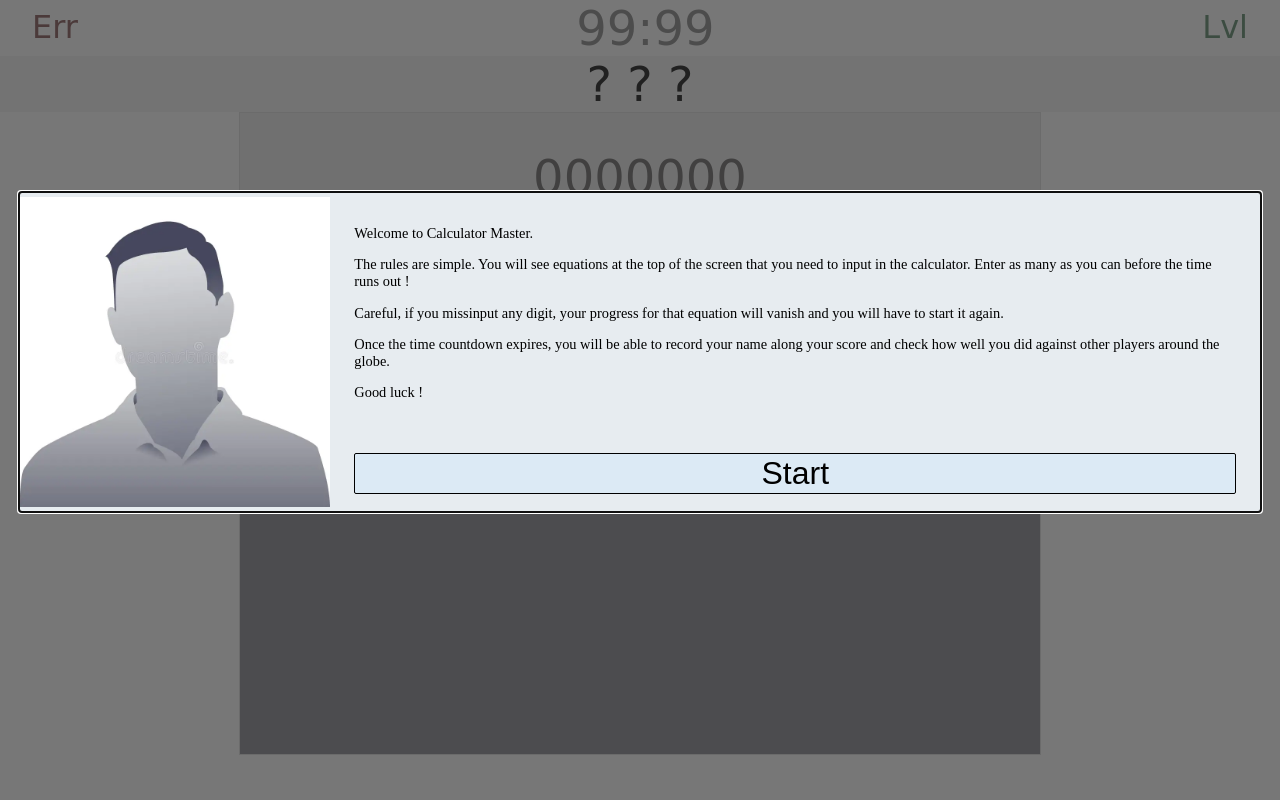
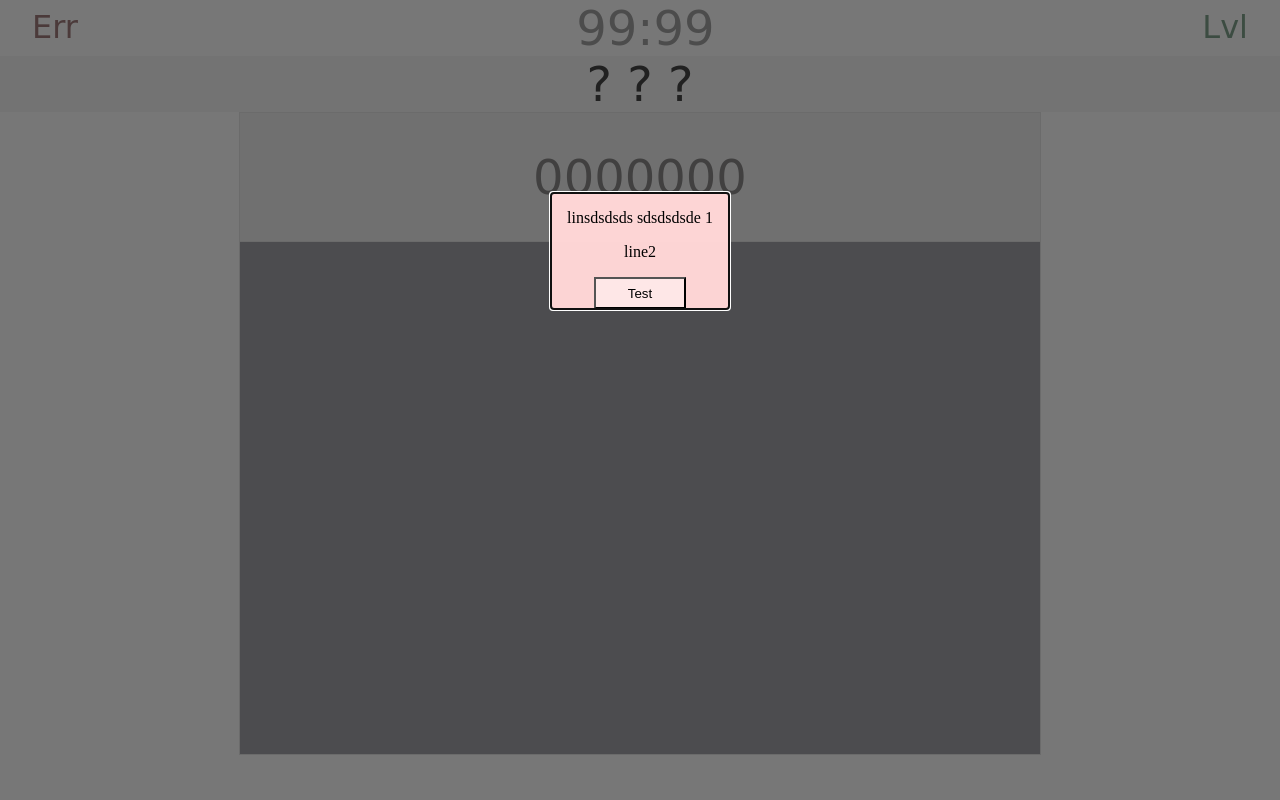
Before and after one commit to dmo575/CalculatorMaster, a Flask app: page / in a window 1280 px wide. Run offline with Flask 3, Linux system fonts and the light colour scheme; some web fonts are replaced.

Commit message:
saving before adding some final animations

```diff
--- a/static/css/index.css
+++ b/static/css/index.css
@@ -57,13 +66,13 @@
 /*                                                                      calculator */
 /*third row, contains the whole calculator*/
 /* the div that will contain the whole calculator */
-#calculator_container {
+#calculator {
     display: flex;
     justify-content: center;
 }
 
 /* the calculator object */
-#calculator {
+#calculator_container {
     display: flex;
     flex-direction: column;
     justify-content: flex-start;
@@ -78,7 +87,7 @@
 }
 /*                                                                      screen */
 
-#screen_container {
+#screen {
     display: flex;
     justify-content: center;
     align-items: center;
@@ -90,7 +99,7 @@
     background-color: rgb(235, 235, 235);
 }
 
-#screen {
+#screen_container {
     display: flex;
     justify-content: center;
     align-items: center;
@@ -105,7 +114,7 @@
 }
 
 /*                                                                      buttons */
-#buttons_container {
+#buttons {
     display: grid;
 
     width: 100%;
@@ -128,27 +137,15 @@
 }
 /*-----------------------------------------------------------------------------------*/
 
-
-/*                                                                      generic modal */
-
-.parent_modal {
-    width: 50%;
-    height: 50%;
-
-    margin-top: 15%;
-
-    padding: 0;
-    border: 0;
-
-    background-color: rgb(231, 236, 240);
-}
-/*-----------------------------------------------------------------------------------*/
-
 /*                                                                      intro modal */
 /*intro window modal*/
-#intro_modal {
+#modal_intro {
     width: 100%;
     height: 40%;
+}
+
+#modal_intro::backdrop {
+    opacity: 0;
 }
 
 #intro_container {
@@ -159,7 +156,7 @@
     height: 100%;
 }
 
-#message_container {
+#intro_message {
     display: flex;
     flex-direction: column;
     justify-content: space-around;
@@ -168,20 +165,16 @@
     margin-right: 2%;
 }
 
-#intro_modal::backdrop {
-    opacity: 0;
-}
-
 #intro_image {
     max-width: 25%;
     object-fit: contain;
 }
 
-#message {
+#intro_message_text {
     font-size: 0.9rem;
 }
 
-#btn_start {
+#intro_message_button {
     font-size: 2rem;
 
     border: solid black 1px;
@@ -300,25 +291,29 @@
 
 /*                                                                      message modal */
 
-.message_container {
-    display: flex;
-    justify-content: center;
-}
-
-.message_dialog {
-    border: 1px solid rgb(0, 0, 0);
+.message_general {
     padding: 0;
-    background-color: #e7ecf0;
+    border: 0;
     z-index: 10;
 }
 
-.message_dialog_error_theme {
+.message_general::backdrop {
+    background-color: transparent;
+}
+
+.message_pos_center {
+    margin-top: 15%;
+}
+
+.message_theme_default {
+
+    background-color: rgb(231, 236, 240);
+}
+
+.message_theme_error {
+
     border: 1px solid red;
     background-color: rgba(255, 215, 215, 0.98);
-}
-
-.message_dialog::backdrop {
-    background-color: transparent;
 }
 
 .message_line {
@@ -328,10 +323,22 @@
     margin-right: 1rem;
 }
 
+.message_button_flex {
+    display: flex;
+    justify-content: center;
+    width: 100%;
+}
+
 .message_button {
     margin: 0;
-    width: 100%;
+
+    padding-right: 2rem;
+    padding-left: 2rem;
+    margin-right: 2rem;
+    margin-left: 2rem;
+
     height: 2rem;
+
     border-radius: 0;
     background-color: rgba(255, 255, 255, 0.432);
     border-color: black;
--- a/static/js/index.js
+++ b/static/js/index.js
@@ -14,25 +14,23 @@
 const wordColors = ['red', 'green', 'blue', 'yellow'];
 
 // elements (since this script is set to defer, we can safely get the html elements here)
-const screenElement = document.querySelector('#screen');
-const equationElement = document.querySelector('#equation')
-const timerElement = document.querySelector('#timer');
+const screenElement = document.querySelector('#screen_container');
+const equationElement = document.querySelector('#equation_container')
+const timerElement = document.querySelector('#timer_container');
 const errorsElement = document.querySelector('#errors');
 const levelElement = document.querySelector('#level');
-const gridElement = document.querySelector('#buttons_container');
-const countdownModalElement = document.querySelector('#countdown_modal');
-const countdownContainer = document.querySelector('#countdown');
-
+const gridElement = document.querySelector('#buttons');
+const countdownElement = document.querySelector('#countdown');
+const buttonsElement = document.querySelector('#buttons');
 // forms
-const nameForm = document.querySelector('#name_form');
-
-// modal message boxes
-const introModalElement = document.querySelector('#intro_modal');
-const nameModalElement = document.querySelector('#name_modal');
-const leaderboardModalElement = document.querySelector('#leaderboard');
-
+const usernameForm = document.querySelector('#username_form');
+// modals
+const introModal = document.querySelector('#modal_intro');
+const countdownModal = document.querySelector('#modal_countdown');
+const usernameModal = document.querySelector('#modal_username');
+const leaderboardModal = document.querySelector('#modal_leaderboard');
 // buttons
-const introModalButtonElement = document.querySelector('#btn_start');
+const introButton = document.querySelector('#intro_message_button');
 
 // how often we will update the timer UI (miliseconds)
 const timerInterval = 10;
@@ -44,7 +42,7 @@
 // every how many levels should we increase the equation complexity
 var equationMult = 4;
 // time remaining in miliseconds
-var currentTime = /*99.99*/ 5 * 1000;
+var currentTime = /*99.99*/ 0.5 * 1000;
 // current level
 var lvl = 0;
 // counts the player's mistakes
@@ -60,7 +58,9 @@
 document.addEventListener('DOMContentLoaded', (event) => {
 
     // Opens the welcome/instructions message
-    openMessagePre(introModalElement, true);
+    openMessage(['linsdsdsds   sdsdsdsde 1', 'line2'], ['message_pos_center', 'message_theme_error'], true, 'Test', ()=> {console.log('sdsds')});
+    //openMessagePre(introModal, true);
+    //openMessagePre(leaderboardModal, true);
 });
 
 // triggers each time the player presses a button on the calculator
@@ -93,10 +93,10 @@
     }
 });
 // triggers when the player clicks 'Start' on the intro modal
-introModalButtonElement.addEventListener('click', (event) => {
+introButton.addEventListener('click', (event) => {
 
     // close intro message and start the countdown
-    closeMessage(introModalElement, true, true)
+    closeMessage(introModal, true, true)
     .then(() => {
         startCountDown();
     });
@@ -110,14 +110,14 @@
 });
 
 // triggers when the user hits enter on the 'enter a username' window
-nameForm.addEventListener('submit', (event) => {
+usernameForm.addEventListener('submit', (event) => {
 
     // prevent default, we will handle the request by fetch.
     event.preventDefault();
 
-    nameForm.username.disabled = true;
+    usernameForm.username.disabled = true;
 
-    let username = nameForm.username.value;
+    let username = usernameForm.username.value;
 
     // client side data validation for the name
     let checkObject = checkUsername(username);
@@ -126,13 +126,13 @@
     if(!checkObject.pass) {
 
         // open an error message and inform user of error
-        openMessage(true, checkObject.errorArray, false, 'OK', (e) => {
+        openMessage(checkObject.errorArray, ['message_pos_center', 'message_theme_error'], false, 'OK', (e) => {
 
             // on click, close the erro window
             closeMessage(e.target.parentNode)
             .then(() => {
                 // enable input field again
-                nameForm.username.disabled = false;
+                usernameForm.username.disabled = false;
             });
         });
 
@@ -140,7 +140,7 @@
     }
 
     // close the 'insert name' message
-    closeMessage(nameModalElement, false, false)
+    closeMessage(usernameModal, false, false)
     .then(()=> {
 
         // then attempt to send the score
@@ -155,9 +155,9 @@
 
             console.log(error.message);
             // reopen the 'insert name' message to allow for a try again
-            openMessagePre(nameModalElement, false)
+            openMessagePre(usernameModal, false)
             .then(() => {
-                nameForm.username.disabled = false;
+                usernameForm.username.disabled = false;
             });
         });
     });
@@ -181,20 +181,20 @@
     let updateRate = 10;
     // start time (seconds)
     let time = 4.0;
-    let computedFontSize = window.getComputedStyle(countdownContainer).fontSize;
+    let computedFontSize = window.getComputedStyle(countdownElement).fontSize;
     // original size of the text in pixles
     // we substract 2 to remove the 'px' from the string we are parsing
     let originalSize = parseInt(computedFontSize.slice(0, computedFontSize.length - 2));
 
     // set the initial value for the countdown text and show the modal
-    countdownContainer.innerText = time;
-    countdownModalElement.showModal();
+    countdownElement.innerText = time;
+    countdownModal.showModal();
 
     // every tick:
     let cd = setInterval(() => {
 
         // get current size (returns a string with px at the end)
-        computedFontSize = window.getComputedStyle(countdownContainer).fontSize;
+        computedFontSize = window.getComputedStyle(countdownElement).fontSize;
 
         // parse the size into an int
         let currSize = parseInt(computedFontSize.slice(0, computedFontSize.length - 2));
@@ -206,21 +206,21 @@
         time -= updateRate / 1000;
 
         // if a second has passed:
-        if(parseInt(countdownContainer.innerText) > parseInt(time)) {
+        if(parseInt(countdownElement.innerText) > parseInt(time)) {
 
             // set the innerText to the new second value
-            countdownContainer.innerText = parseInt(time);
+            countdownElement.innerText = parseInt(time);
 
             // set currSize to original size
             currSize = originalSize;
         }
 
         // update element's innerText size with computed size
-        countdownContainer.style.fontSize = `${currSize}px`;
+        countdownElement.style.fontSize = `${currSize}px`;
 
         // if time is less than 1.0
         if(time < 1) {
-            countdownModalElement.close();
+            countdownModal.close();
             startGame();
             clearInterval(cd);
         }
@@ -351,7 +351,7 @@
 function endGame() {
     //
     printThankYou();
-    openMessagePre(nameModalElement, true);
+    openMessagePre(usernameModal, true);
 }
 
 // creates a custom calculator that displays a 'Thank you" message
@@ -396,7 +396,7 @@
     const promise = new Promise((resolve, reject) => {
 
         // open a loading msg
-        openMessage(false, ['Sending your score to the server', '. . . '])
+        openMessage(['Sending your score to the server', '. . . '])
         .then((loadingMsg) => {
 
             // then start a fetch request
@@ -426,7 +426,7 @@
                     .then(()=> {
 
                         // then open msg telling user to use different name
-                        openMessage(false, ['There is already a record with this username and score', 'Please select another username'], false, 'Ok', (e) => {
+                        openMessage(['There is already a record with this username and score', 'Please select another username'], undefined, false, 'Ok', (e) => {
 
                             // on message's button click:
                             // close message
@@ -462,7 +462,7 @@
                 .then(() => {
 
                     // then open an error message with the option to try again
-                    openMessage(true, ['Oops !', 'An error acurred while sending the score to the server'],false, 'Try again',  (e) => {
+                    openMessage(['Oops !', 'An error acurred while sending the score to the server'], ['message_pos_center', 'message_theme_error'],false, 'Try again',  (e) => {
 
                         // on click 'try again':
                         // close error message
@@ -494,7 +494,7 @@
     const promise = new Promise ((resolve, reject) => {
 
         // open loading message
-        openMessage(false, ['Loading global rankins', '. . .'])
+        openMessage(['Loading global rankins', '. . .'])
         .then((loadingMsg) => {
 
             // then fetch for leaderboard data
@@ -541,7 +541,7 @@
                     .then(()=> {
 
                         // then open the leaderboard window
-                        openMessagePre(leaderboardModalElement)
+                        openMessagePre(leaderboardModal)
                         .then(()=> {
                             resolve();
                         });
@@ -558,7 +558,7 @@
                 .then(() => {
 
                     // then open an error message with a 'Try again' option
-                    openMessage(true, ['Error while retrieving leaderboard.'], false, 'Try again', (e) => {
+                    openMessage(['Error while retrieving leaderboard.'], ['message_pos_center', 'message_theme_error'], false, 'Try again', (e) => {
 
                         // on 'Try again' click: close the error message
                         closeMessage(e.target.parentNode)
@@ -637,8 +637,8 @@
 // given the neccessary data, populates the leaderboard element
 function updateLeaderboard(leaderboardData, flags, userData) {
 
-    const leaderboardItemCont = leaderboardModalElement.querySelector('#leaderboard_item_container');
-    const userScoreContainerElement =  leaderboardModalElement.querySelector('#user_score_container');
+    const leaderboardItemCont = leaderboardModal.querySelector('#leaderboard_item_container');
+    const userScoreContainerElement =  leaderboardModal.querySelector('#user_score_container');
 
     // for each leaderboard item element:
     leaderboardData.forEach((element, index)=> {
@@ -985,10 +985,9 @@
 
 // clears out the css grid children
 function initCssGrid() {
-    let gridElement = document.querySelector('#buttons_container');
 
-    while(gridElement.lastChild) {
-        gridElement.removeChild(gridElement.lastChild);
+    while(buttonsElement.lastChild) {
+        buttonsElement.removeChild(gridElement.lastChild);
     }
 }
 
--- a/static/js/message.js
+++ b/static/js/message.js
@@ -17,7 +17,7 @@
 }
 
 // creates a message modal
-function createMessageModal(isError, messageLines, buttonText='', buttonCallBack=undefined) {
+function createMessageModal(messageLines, messageStyles=['message_pos_center', 'message_theme_default'], buttonText='', buttonCallBack=undefined) {
 
     // set up message line elements
     let lines = [];
@@ -26,6 +26,9 @@
         lines[index].innerText = line;
         lines[index].classList.add('message_line');
     });
+
+    let buttonFlexContainer = document.createElement('div');
+    buttonFlexContainer.classList.add('message_button_flex');
 
     // set up message button (if applicable)
     let buttonElement;
@@ -43,14 +46,20 @@
     });
 
     if(buttonCallBack) {
-        dialogElement.appendChild(buttonElement);
+        buttonFlexContainer.appendChild(buttonElement);
+        dialogElement.appendChild(buttonFlexContainer);
     }
 
-    dialogElement.classList.add('message_dialog');
+    dialogElement.classList.add('message_general');
 
+    /*
     if(isError) {
         dialogElement.classList.add('message_dialog_error_theme');
     }
+    */
+   messageStyles.forEach(style => {
+    dialogElement.classList.add(style);
+   });
 
     document.body.appendChild(dialogElement);
 
@@ -58,9 +67,13 @@
 }
 
 // creates and opens a message (modal)
-export function openMessage(isError, contents, callBackdrop=false, buttonText='', buttonCallback=undefined) {
+export function openMessage(messageLines, messageStyles=undefined, callBackdrop=false, buttonText='', buttonCallback=undefined) {
 
-    const messageModal = createMessageModal(isError, contents, buttonText, buttonCallback);
+    if(messageStyles === undefined) {
+        messageStyles = ['message_pos_center', 'message_theme_default']
+    }
+
+    const messageModal = createMessageModal(messageLines, messageStyles, buttonText, buttonCallback);
 
     return openMessagePre(messageModal, callBackdrop);
 
--- a/templates/index.html
+++ b/templates/index.html
@@ -11,13 +11,16 @@
     <title>Calculator Master</title>
 </head>
     <body>
+        <!-- the backdrop that is used to shade the background black as a message is open -->
         <div id="backdrop"></div>
-        <div id="header_container">
+
+        <!-- page rows -->
+        <div id="header">
             <div id="errors">
                 Err
             </div>
-            <div id="timer_container">
-                <div id="timer">
+            <div id="timer">
+                <div id="timer_container">
                     99:99
                 </div>
             </div>
@@ -25,55 +28,59 @@
                 Lvl
             </div>
         </div>
-        <div id="equation_container">
-            <div id="equation">
+
+        <div id="equation">
+            <div id="equation_container">
                 ? ? ?
             </div>
         </div>
-        <div id="calculator_container">
-            <div id="calculator">
-                <div id="screen_container">
-                    <div id="screen">
+
+        <div id="calculator">
+            <div id="calculator_container">
+                <div id="screen">
+                    <div id="screen_container">
                         0000000
                     </div>
                 </div>
-                <div id="buttons_container">
+                <div id="buttons">
                 </div>
             </div>
         </div>
-        <dialog id="intro_modal" class="parent_modal">
+
+        <!-- windows -->
+        <dialog id="modal_intro" class="message_general message_pos_center message_theme_default">
             <div id="intro_container">
                 <img id="intro_image" src="/static/images/ph_image_user.jpg">
-                <div id="message_container">
-                    <div id="message">
+                <div id="intro_message">
+                    <div id="intro_message_text">
                         <p>Welcome to Calculator Master.</p>
                         <p>The rules are simple. You will see equations at the top of the screen that you need to input in the calculator. Enter as many as you can before the time runs out !</p>
                         <p>Careful, if you missinput any digit, your progress for that equation will vanish and you will have to start it again.</p>
                         <p>Once the time countdown expires, you will be able to record your name along your score and check how well you did against other players around the globe.</p>
                         <p>Good luck !</p>
                     </div>
-                    <button id="btn_start" type="button">Start</button>
+                    <button id="intro_message_button" type="button">Start</button>
                 </div>
             </div>
         </dialog>
-        <dialog id="countdown_modal">
+
+        <dialog id="modal_countdown">
             <div id="countdown">
             </div>
         </dialog>
-        <!-- 'Enter a name' window -->
-        <dialog id="name_modal" class="parent_modal">
-            <div id="name_container">
-                <div id="name_header">
+
+        <dialog id="modal_username" class="message_general message_pos_center message_theme_default">
+            <div id="username_container">
+                <div id="username_header">
                     - enter a name -
                 </div>
-                <form id="name_form" action="/">
+                <form id="username_form" action="/">
                     <input id="name_box" name="username" type="text" placeholder="name">
                 </form>
             </div>
         </dialog>
 
-        <!-- Leaderboard window -->
-        <dialog id="leaderboard" class="parent_modal">
+        <dialog id="modal_leaderboard" class="message_general message_pos_center message_theme_default">
             <div id="leaderboard_container">
                 <p class="leaderboard_text">Global leaderboard</p>
                 <div id="leaderboard_item_container">
```
Also changed, not shown: other parts of static/css/index.css (+26 -23 lines), database/database.db.
